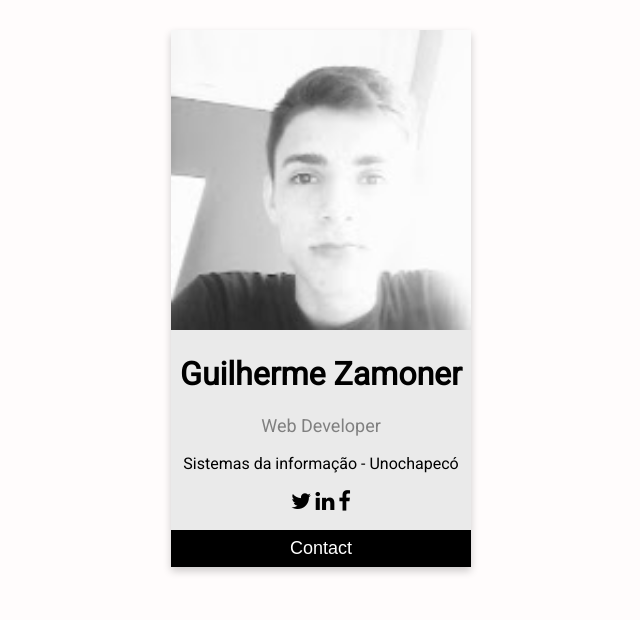
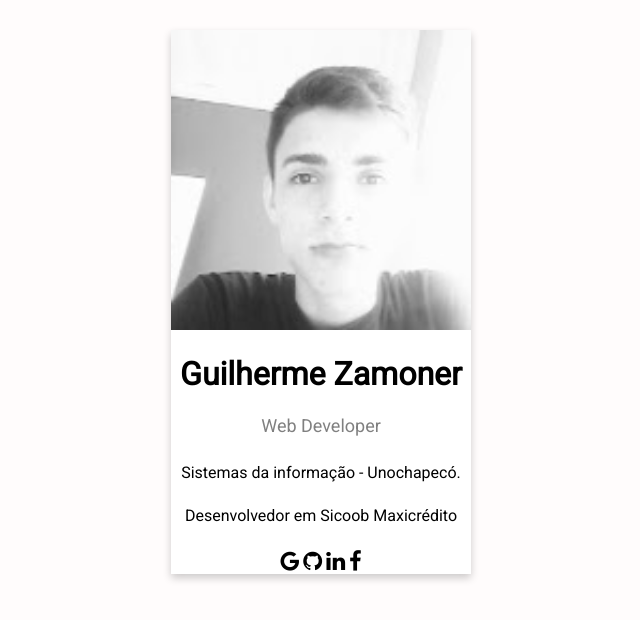
Before and after one commit to guilhermezamoner/guilhermezamoner.github.io, a plain HTML site: page index.html in a window 1280 px wide. Shown: the whole page, without its empty margins (319-959 px from the left). Drawn offline with Linux system fonts and the light colour scheme.

Commit message:
Melhorias css e icones ajustados

```diff
--- a/index.html
+++ b/index.html
@@ -11,11 +11,12 @@
       <img src="public/profile.jpg" alt="Guilherme" style="width:100%">
       <h1>Guilherme Zamoner</h1>
       <p class="title">Web Developer</p>
-      <p>Sistemas da informação - Unochapecó</p>
-      <a href="#"><i class="fa fa-twitter"></i></a>
+      <p>Sistemas da informação - Unochapecó.</p>
+      <p>Desenvolvedor em Sicoob Maxicrédito</p>
+      <a href="https://plus.google.com/u/0/109743590664720940063"><i class="fa fa-google"></i></a>
+      <a href="https://github.com/guilhermezamoner"><i class="fa fa-github"></i></a>
       <a href="https://br.linkedin.com/in/guilherme-zamoner-72a73b157"><i class="fa fa-linkedin"></i></a>
       <a href="#"><i class="fa fa-facebook"></i></a>
-      <p><button>Contact</button></p>
     </div>
   </body>
 </html>
--- a/style.css
+++ b/style.css
@@ -10,7 +10,7 @@ body{
     text-align: center;
     font-family: 'Roboto', sans-serif;
     margin-top: 30px;
-    background-color: rgb(234, 234, 234);
+    background-color: rgb(255, 255, 255);
 }
 
 .title {
@@ -37,6 +37,10 @@ a {
     color: black;
 }
 
+p {
+  margin: 0 0 1.5em;
+}
+
 button:hover, a:hover {
     opacity: 0.7;
 }
```
